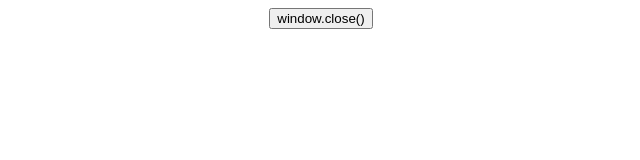
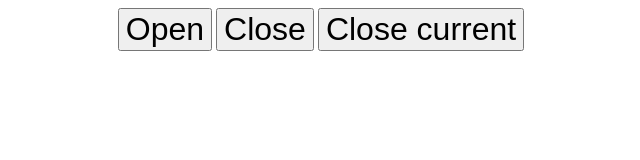
Before and after one commit to ishutinvv/ishutinvv.github.io, a plain HTML site: page common/index.html in a window 1280 px wide. Shown: the whole page, without its empty margins (319-959 px from the left). Drawn offline with Linux system fonts and the light colour scheme.

Commit message:
other test buttons were added

```diff
--- a/common/index.html
+++ b/common/index.html
@@ -9,7 +9,24 @@
     </head>
     <body>
       <div class="content">
-        <button type="button" onclick="window.close();">window.close()</button>
+        <button class="button" onclick="openWindow();">Open</button>
+        <button class="button" onclick="closeWindow();">Close</button>
+        <button class="button" onclick="closeCurrentWindow();">Close current</button>
       </div>
+      <script>
+        var openedWindow;
+
+        function openWindow() {
+          openedWindow = window.open("index.html", "test", "width=200, height=100");
+        }
+
+        function closeWindow() {
+          openedWindow.close();
+        }
+
+        function closeCurrentWindow() {
+          window.close();
+        }
+      </script>
     </body>
 </html>
```
